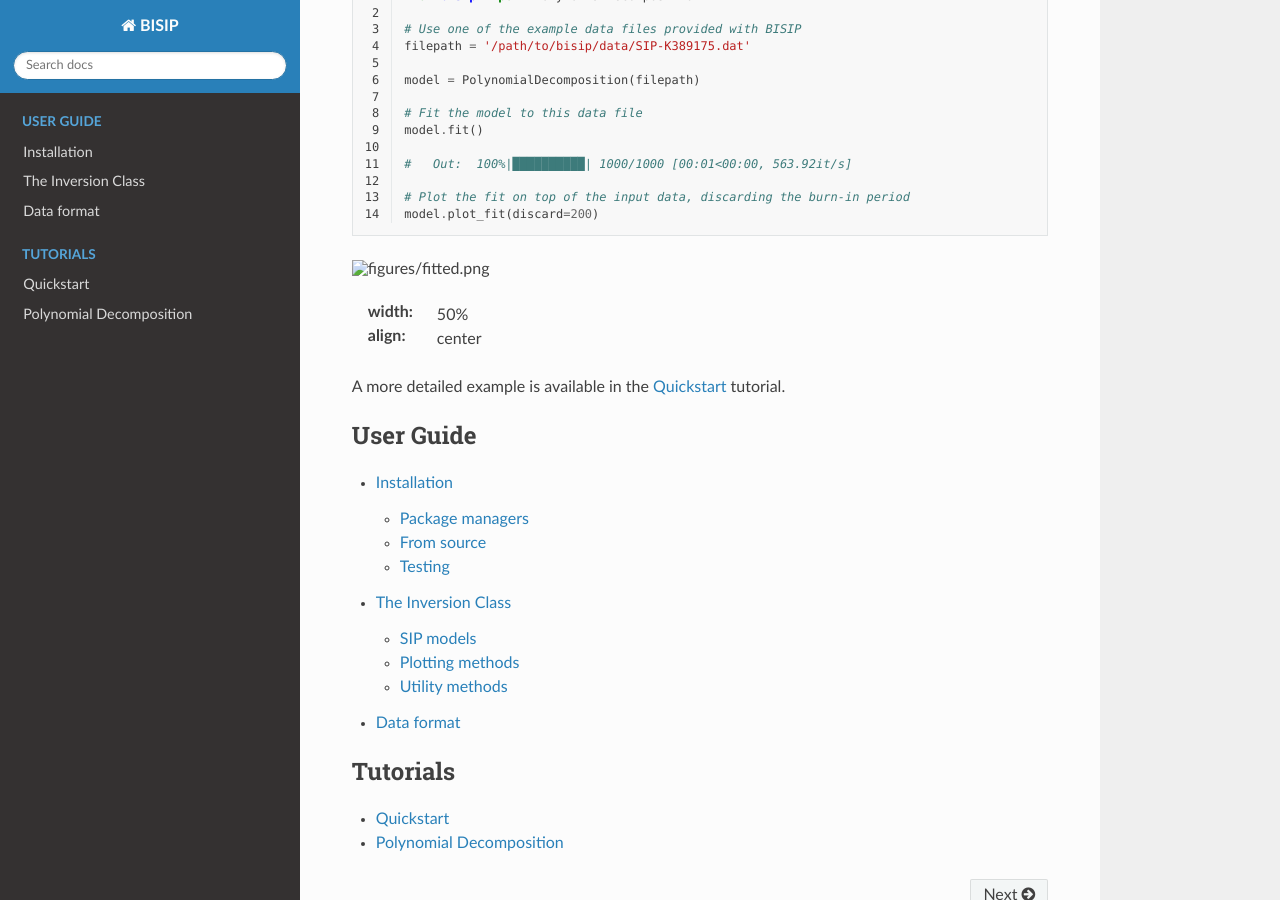
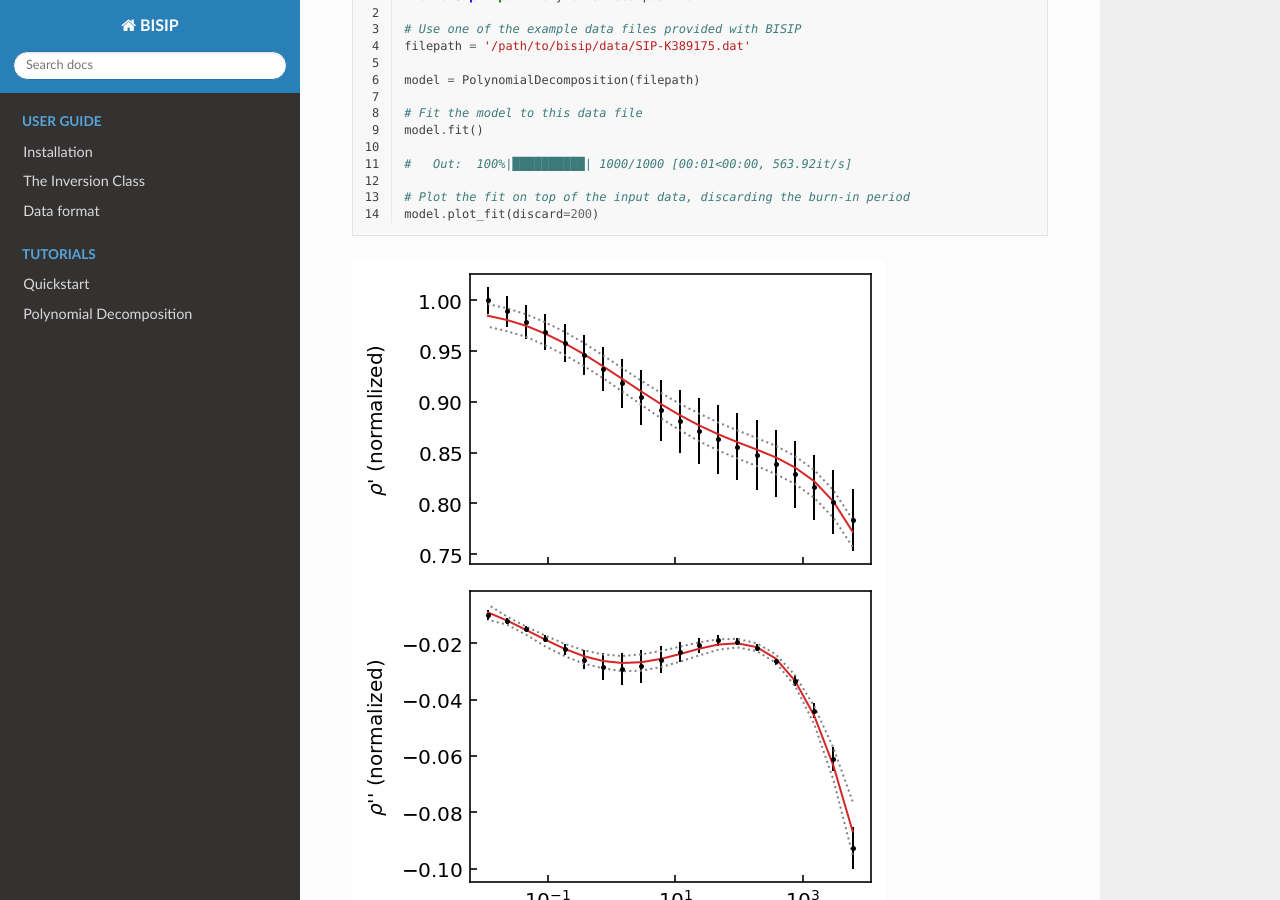
Before and after one commit to clberube/bisip2, a Sphinx documentation site: the page built from docs/index.rst, in a window 1280 px wide and 900 px high, scrolled down 553 px. Built offline with Sphinx 7.4.7 and the Read the Docs theme 2.0.0, drawn with Linux system fonts in a browser that asks for light colours.

Commit message:
Update docs

```diff
--- a/docs/index.rst
+++ b/docs/index.rst
@@ -42,7 +42,7 @@ default parameters, you would use the following code:
   # Plot the fit on top of the input data, discarding the burn-in period
   model.plot_fit(discard=200)
 
-.. figure:: ./figures/fitted.png
+.. figure:: ../figures/fitted.png
 :width: 50%
 :align: center
 
```
